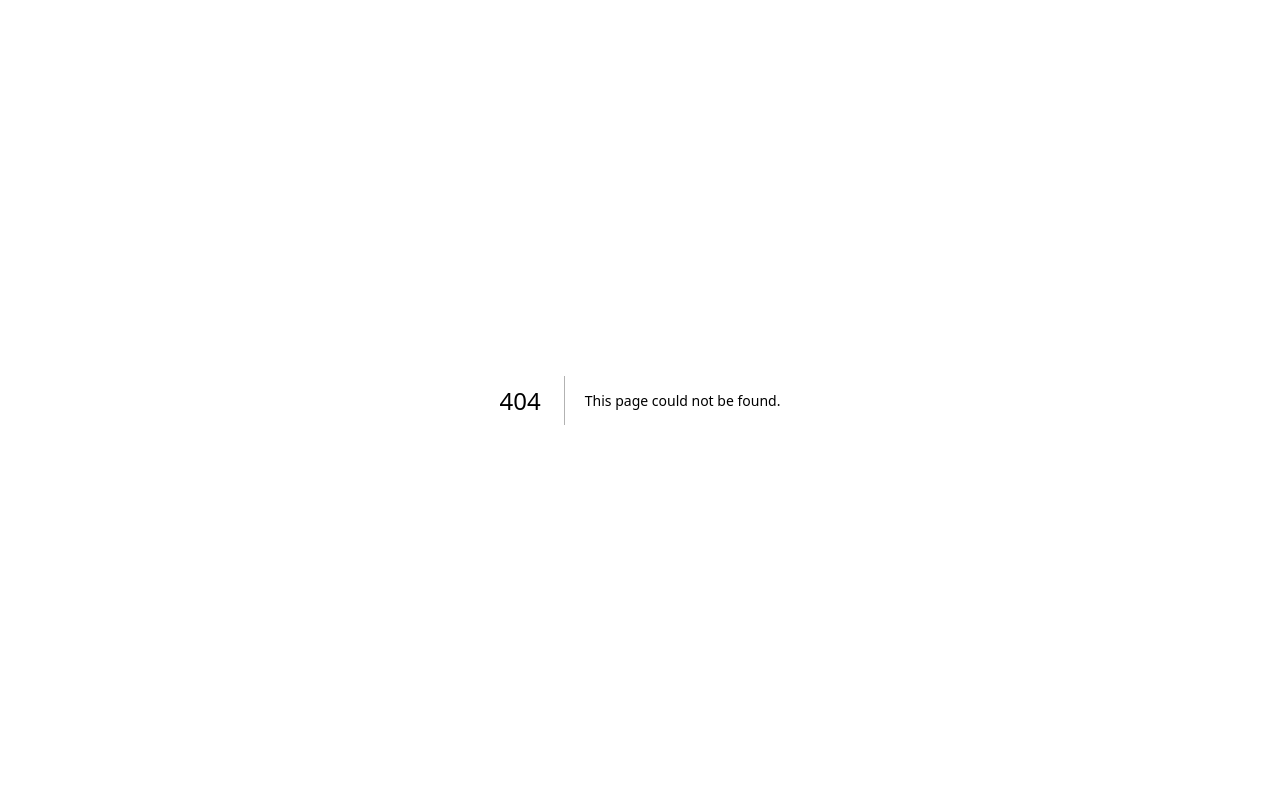
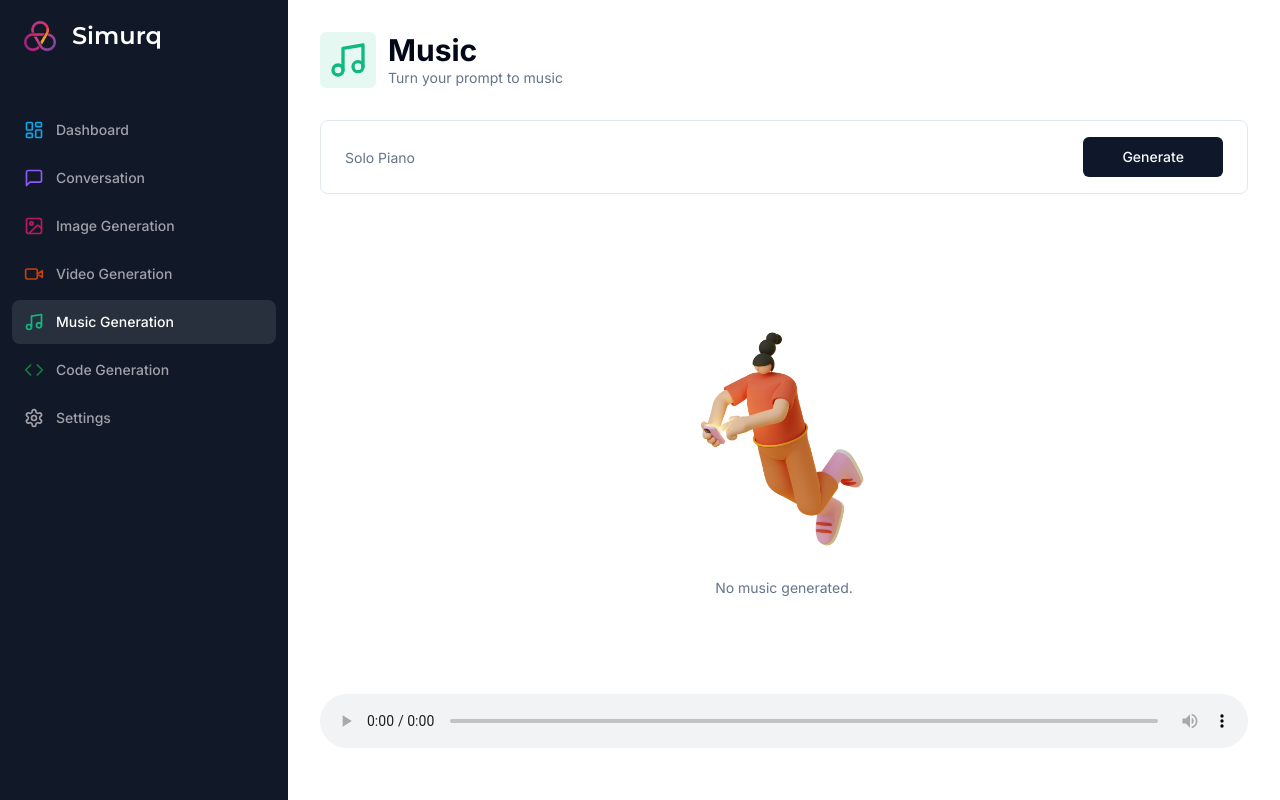
Before and after one commit to ismailabdullazade/Saas-AI-Next-js, a Next.js app in the folder saas-ai/: page /music in a window 1280 px wide. Before the commit this address had no page. Built offline with nearby package versions, Linux system fonts and the light colour scheme.

Commit message:
music generation added image completed

```diff
--- a/saas-ai/app/(dashboard)/(routes)/image/page.tsx
+++ b/saas-ai/app/(dashboard)/(routes)/image/page.tsx
@@ -4,10 +4,10 @@
 import { cn } from "@/lib/utils"
 import {zodResolver} from "@hookform/resolvers/zod"
 import Heading from '@/components/Heading'
-import { ImageIcon, MessageSquare } from 'lucide-react'
+import { Download, ImageIcon, MessageSquare } from 'lucide-react'
 import React, { useState } from 'react'
 import { useForm } from 'react-hook-form'
-import { amountOptions, formSchema } from './constants'
+import { amountOptions, formSchema, resolutionOptions } from './constants'
 import { Form, FormControl, FormField, FormItem } from "@/components/ui/form"
 import { Input } from "@/components/ui/input"
 import { Button } from "@/components/ui/button"
@@ -18,6 +18,8 @@
 import { UserAvatar } from "@/components/user-avatar"
 import { BotAvatar } from "@/components/Bot-Avatar"
 import { SelectValue, Select, SelectTrigger, SelectContent, SelectItem } from "@/components/ui/select"
+import { Card, CardFooter } from "@/components/ui/card"
+import Image from "next/image"
 
 const ImagePage = () => {
 
@@ -39,7 +41,7 @@
     try {
       setImages([]);
 
-      const response = await axios.post("api/conversation",values);
+      const response = await axios.post("api/image",values);
 
       const urls = response.data.map((image:{url:string})=>image.url);
 
@@ -75,7 +77,7 @@
               name="prompt"
               render={({field})=>(
 
-                <FormItem className="col-span-12 lg:col-span-10">
+                <FormItem className="col-span-12 lg:col-span-6">
                   <FormControl className="m-0 p-0">
                     <Input className="border-0 outline-none focus-visible:ring-0 focus-visible:ring-transparent"
                     disabled={isLoading}
@@ -119,6 +121,37 @@
                 )}
               />
 
+              <FormField
+                control={form.control}
+                name="resolution"
+                render={({field})=>(
+                  <FormItem className="col-span-12 lg:col-span-2">
+                    <Select
+                    disabled={isLoading}
+                    onValueChange={field.onChange}
+                    value={field.value}
+                    defaultValue={field.value}
+                    >
+                      <FormControl>
+                        <SelectTrigger>
+                          <SelectValue defaultValue={field.value}/>
+                        </SelectTrigger>
+                      </FormControl>
+                      <SelectContent>
+                        {resolutionOptions.map(option=>(
+                          <SelectItem
+                          key={option.value}
+                          value={option.value}
+                          >
+                            {option.label}
+                          </SelectItem>
+                        ))}
+                      </SelectContent>
+
+                    </Select>
+                  </FormItem>
+                )}
+              />
               <Button disabled={isLoading} className="col-span-12 lg:col-span-2 w-full">
                 Generate
               </Button>
@@ -137,8 +170,29 @@
           {images.length === 0 && !isLoading && (
             <Empty label="No images generated."/>
           )}
-          <div>
-            Images will rendered here
+          <div className="grid grid-cols-1 md:grid-cols-2 lg:grid-cols-3 xl:grid-cols-4 gap-4 mt-8">
+            {images.map(src=>(
+              <Card key={src}
+              className="rounded-lg overflow-hidden">
+                <div className="relative aspect-square">
+                  <Image
+                  alt="Image"
+                  fill
+                  src={src}
+                  />
+                </div>
+                <CardFooter className="p-2">
+                  <Button
+                  onClick={()=>window.open(src)}
+                  variant="secondary"
+                  className="w-full">
+                    <Download className="h-4 w-4 mr-2"/>
+                    Download
+                  </Button>
+
+                </CardFooter>
+              </Card>
+            ))}
           </div>
         </div>
       </div>
--- /dev/null
+++ b/saas-ai/app/(dashboard)/(routes)/music/constants.ts
@@ -0,0 +1,7 @@
+import * as z from "zod";
+
+export const formSchema = z.object({
+  prompt: z.string().min(1, {
+    message: "Music prompt is required"
+  }),
+});
--- /dev/null
+++ b/saas-ai/app/(dashboard)/(routes)/music/page.tsx
@@ -0,0 +1,120 @@
+"use client"
+
+import * as z from "zod"
+import { cn } from "@/lib/utils"
+import {zodResolver} from "@hookform/resolvers/zod"
+import Heading from '@/components/Heading'
+import { MessageSquare, Music } from 'lucide-react'
+import React, { useState } from 'react'
+import { useForm } from 'react-hook-form'
+import { formSchema } from './constants'
+import { Form, FormControl, FormField, FormItem } from "@/components/ui/form"
+import { Input } from "@/components/ui/input"
+import { Button } from "@/components/ui/button"
+import { useRouter } from "next/navigation"
+import {ChatCompletionRequestMessage} from "openai"
+import axios from "axios"
+import { Empty } from "@/components/Empty"
+import { Loader } from "@/components/Loader"
+import { UserAvatar } from "@/components/user-avatar"
+import { BotAvatar } from "@/components/Bot-Avatar"
+
+const MusicImage = () => {
+
+  const router = useRouter();
+
+  const [music,setMusic] = useState<string>([])
+
+  const form = useForm<z.infer<typeof formSchema>>({
+      resolver:zodResolver(formSchema),
+      defaultValues:{
+          prompt:""
+      }
+  })
+
+  const isLoading = form.formState.isSubmitting;
+
+  const onSubmit = async (values:z.infer<typeof formSchema>)=>{
+    try {
+      setMusic(undefined)
+
+      const response = await axios.post("api/music",values)
+
+      setMusic(response.data.audio)
+
+      form.reset()
+
+    } catch (error:any) {
+      //TODO: Open Pro Modal
+      console.log(error);
+    }finally{
+      router.refresh();
+    }
+
+  }
+
+  return (
+    <div>
+      <Heading
+      title="Music"
+      description='Turn your prompt to music'
+      icon={Music}
+      iconColor='text-emerald-500'
+      bgColor='bg-emerald-500/10' />
+
+      <div className="px-4 lg:px-8">
+        <div>
+          <Form {...form}>
+            <form
+            className="rounded-lg border w-full p-4 px-3 md:px-6 focus-within:shadow-sm grid grid-cols-12 gap-2"
+            onSubmit={form.handleSubmit(onSubmit)}>
+              <FormField
+              name="prompt"
+              render={({field})=>(
+
+                <FormItem className="col-span-12 lg:col-span-10">
+                  <FormControl className="m-0 p-0">
+                    <Input className="border-0 outline-none focus-visible:ring-0 focus-visible:ring-transparent"
+                    disabled={isLoading}
+                    placeholder="Solo Piano"
+                    {...field}
+                    />
+                  </FormControl>
+                </FormItem>
+
+              )}
+              />
+
+              <Button disabled={isLoading} className="col-span-12 lg:col-span-2 w-full">
+                Generate
+              </Button>
+
+            </form>
+
+          </Form>
+        </div>
+        <div className="space-y-4 mt-4">
+          {isLoading && (
+            <div className="p-8 rounded-lg w-full flex items-center justify-center bg-muted">
+              <Loader/>
+
+            </div>
+          )}
+          {music && !isLoading && (
+            <Empty label="No music generated."/>
+          )}
+          {music && (
+            <audio controls className="w-full mt-8">
+                <source src={music}/>
+            </audio>
+          )}
+        </div>
+      </div>
+
+
+
+    </div>
+  )
+}
+
+export default MusicImage
--- /dev/null
+++ b/saas-ai/app/api/image/route.ts
@@ -0,0 +1,43 @@
+import { auth } from "@clerk/nextjs";
+import { NextResponse } from "next/server";
+
+import OpenAI from "openai";
+
+const openai = new OpenAI({
+    apiKey:process.env.OPENAI_API_KEY
+})
+
+export async function POST(req:Request){
+    try {
+        const {userId} = auth()
+        const body = await req.json();
+        const {prompt,amount=1,resolution="512x512"} = body;
+
+        if(!userId){
+            return new NextResponse("Unathorized",{status:401})
+        }
+        if(!prompt){
+            return new NextResponse("Prompt are required",{status:400})
+        }
+        if(!amount){
+            return new NextResponse("Amount are required",{status:400})
+        }
+        if(!resolution){
+            return new NextResponse("Resolution are required",{status:400})
+        }
+
+        const response = await openai.images.generate({
+            prompt,
+            n:parseInt(amount,10),
+            size:resolution
+        })
+
+        return NextResponse.json(response.data)
+
+
+    } catch (error) {
+        console.log("[IMAGE ERROR]",error);
+        return new NextResponse("Internal error",{status:500})
+
+    }
+}
--- /dev/null
+++ b/saas-ai/app/api/music/route.ts
@@ -0,0 +1,39 @@
+import { auth } from "@clerk/nextjs";
+import { NextResponse } from "next/server";
+import Replicate from "replicate";
+
+const replicate = new Replicate({
+    auth:process.env.REPLICATE_API_TOKEN
+})
+
+export async function POST(req:Request){
+    try {
+        const {userId} = auth()
+        const body = await req.json();
+        const {prompt} = body;
+
+        if(!userId){
+            return new NextResponse("Unathorized",{status:401})
+        }
+        if(!prompt){
+            return new NextResponse("Prompt is required",{status:400})
+        }
+
+        const response = await replicate.run(
+            "riffusion/riffusion:8cf61ea6c56afd61d8f5b9ffd14d7c216c0a93844ce2d82ac1c9ecc9c7f24e05",
+            {
+              input: {
+                prompt_a:prompt
+              }
+            }
+          )
+
+        return NextResponse.json(response)
+
+
+    } catch (error) {
+        console.log("[MUSIC ERROR]",error);
+        return new NextResponse("Internal error",{status:500})
+
+    }
+}
--- a/saas-ai/next.config.js
+++ b/saas-ai/next.config.js
@@ -1,4 +1,10 @@
 /** @type {import('next').NextConfig} */
-const nextConfig = {}
+const nextConfig = {
+    images:{
+        domains:[
+            "oaidalleapiprodscus.blob.core.windows.net",
+        ]
+    }
+}
 
 module.exports = nextConfig
--- a/saas-ai/package.json
+++ b/saas-ai/package.json
@@ -33,6 +33,7 @@
     "react-dom": "18.2.0",
     "react-hook-form": "^7.45.4",
     "react-markdown": "^8.0.7",
+    "replicate": "^0.17.0",
     "tailwind-merge": "^1.14.0",
     "tailwindcss": "3.3.3",
     "tailwindcss-animate": "^1.0.6",
```
Also changed, not shown: 2 other files (tests, documents, lock files or other folders).
